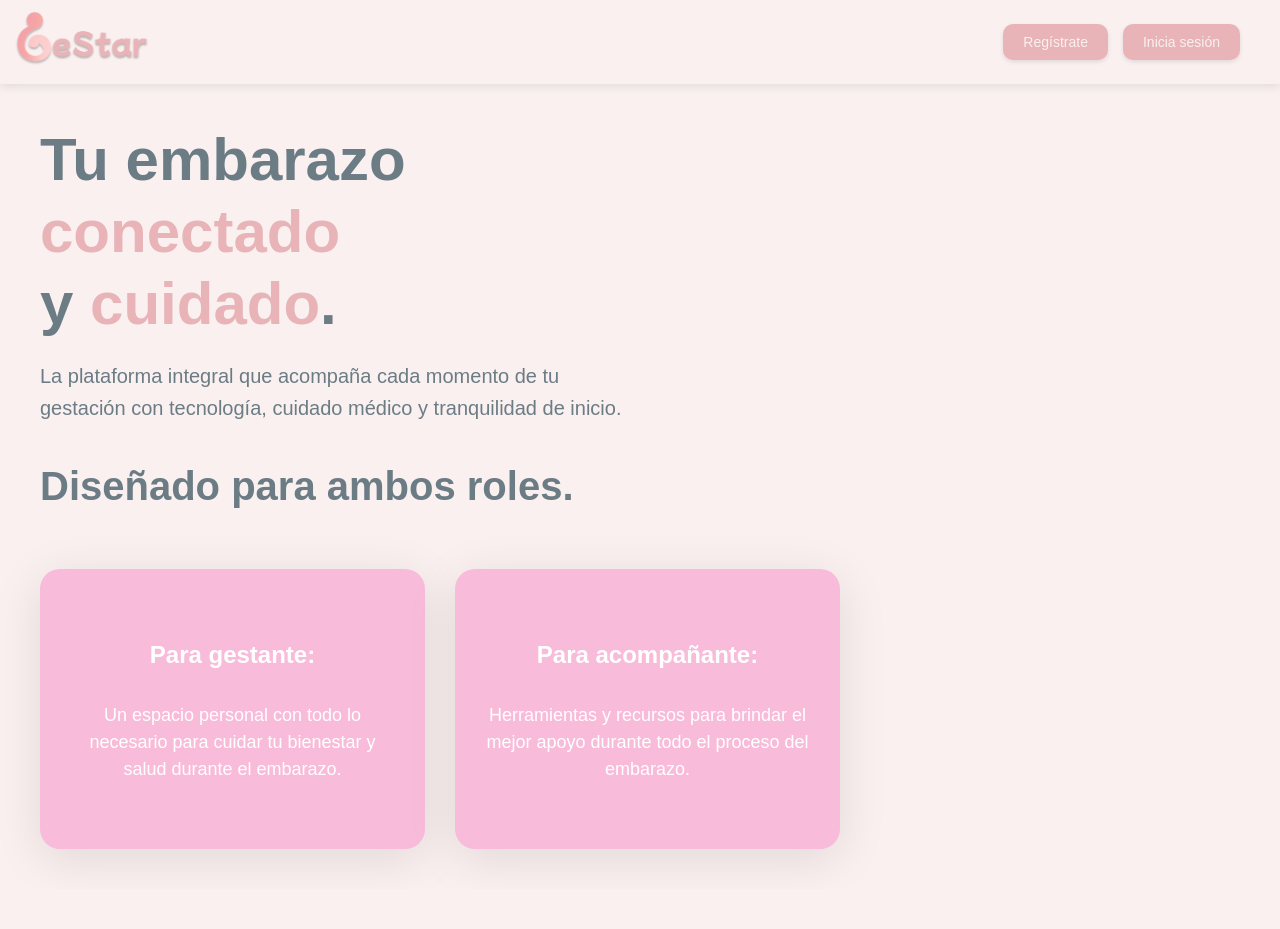
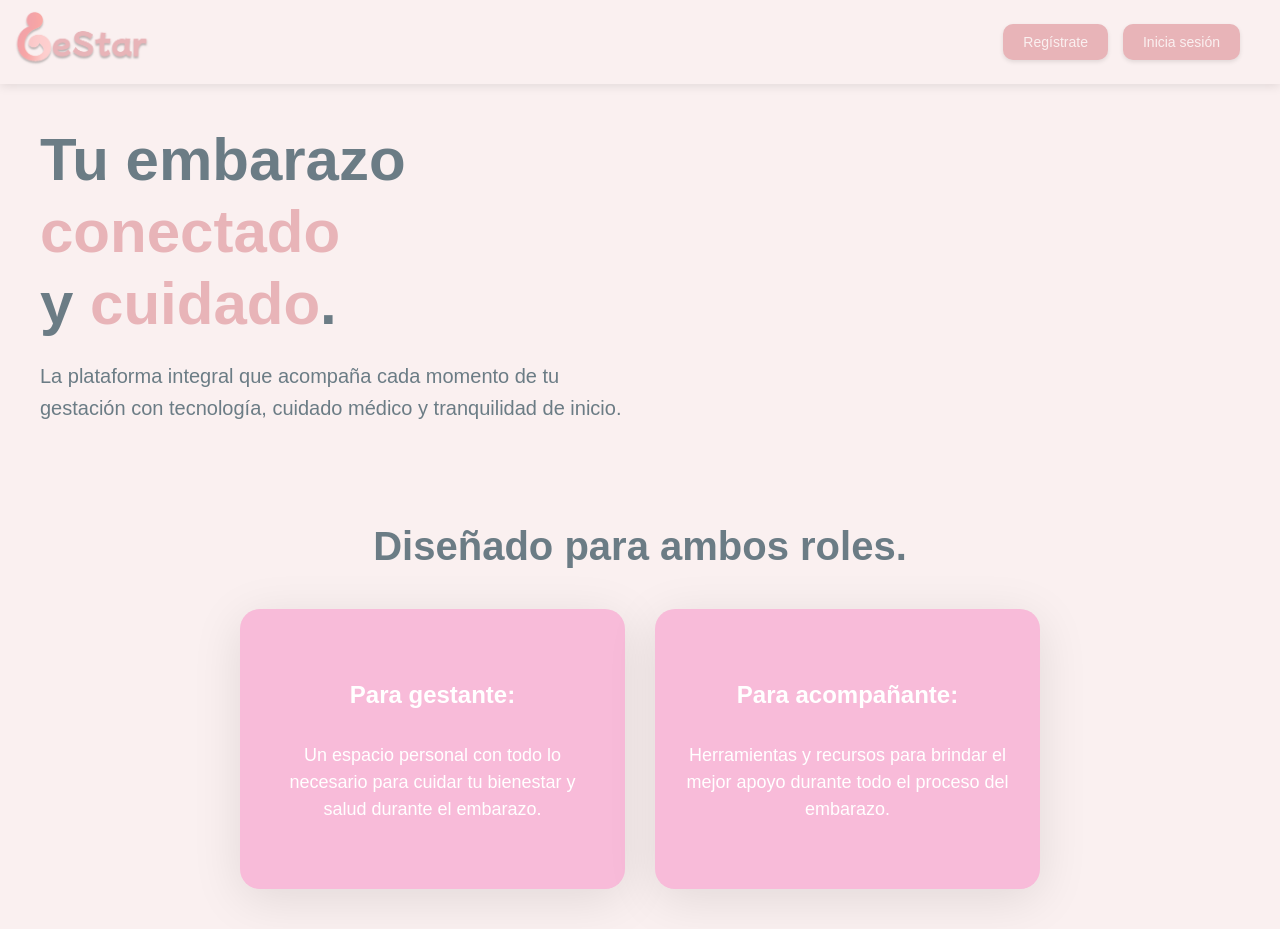
Before and after one commit to JulianaFranco140/gestar, a Next.js app: page / in a window 1280 px wide. Before the commit the page ends 889 px from the top, so only its background shows below. Built offline with nearby package versions, Linux system fonts and the light colour scheme.

Commit message:
Refactor page layout to improve card section structure and styling

```diff
--- a/src/app/page.js
+++ b/src/app/page.js
@@ -37,12 +37,11 @@ export default function Home() {
           <p className={styles.description}>
             La plataforma integral que acompaña cada momento de tu gestación con tecnología, cuidado médico y tranquilidad de inicio.
           </p>
-
+        </div>
+        <div className={styles.cardsSection}>
           <p className={styles.subtitle}>
             Diseñado para ambos roles.
           </p>
-        </div>
-
           <div className={styles.cardsContainer}>
             <div className={styles.card}>
               <h3 className={styles.cardTitle}>
@@ -62,6 +61,7 @@ export default function Home() {
               </p>
             </div>
           </div>
+        </div>
       </main>
     </div>
   );
--- a/src/app/page.module.css
+++ b/src/app/page.module.css
@@ -88,6 +88,11 @@
 
 }
 
+.cardsSection {
+  display: flex;
+  flex-direction: column;
+  align-items: center;
+}
 
 .cardsContainer {
   display: flex;
```
Lines whose indentation alone changed are shown as unchanged.
